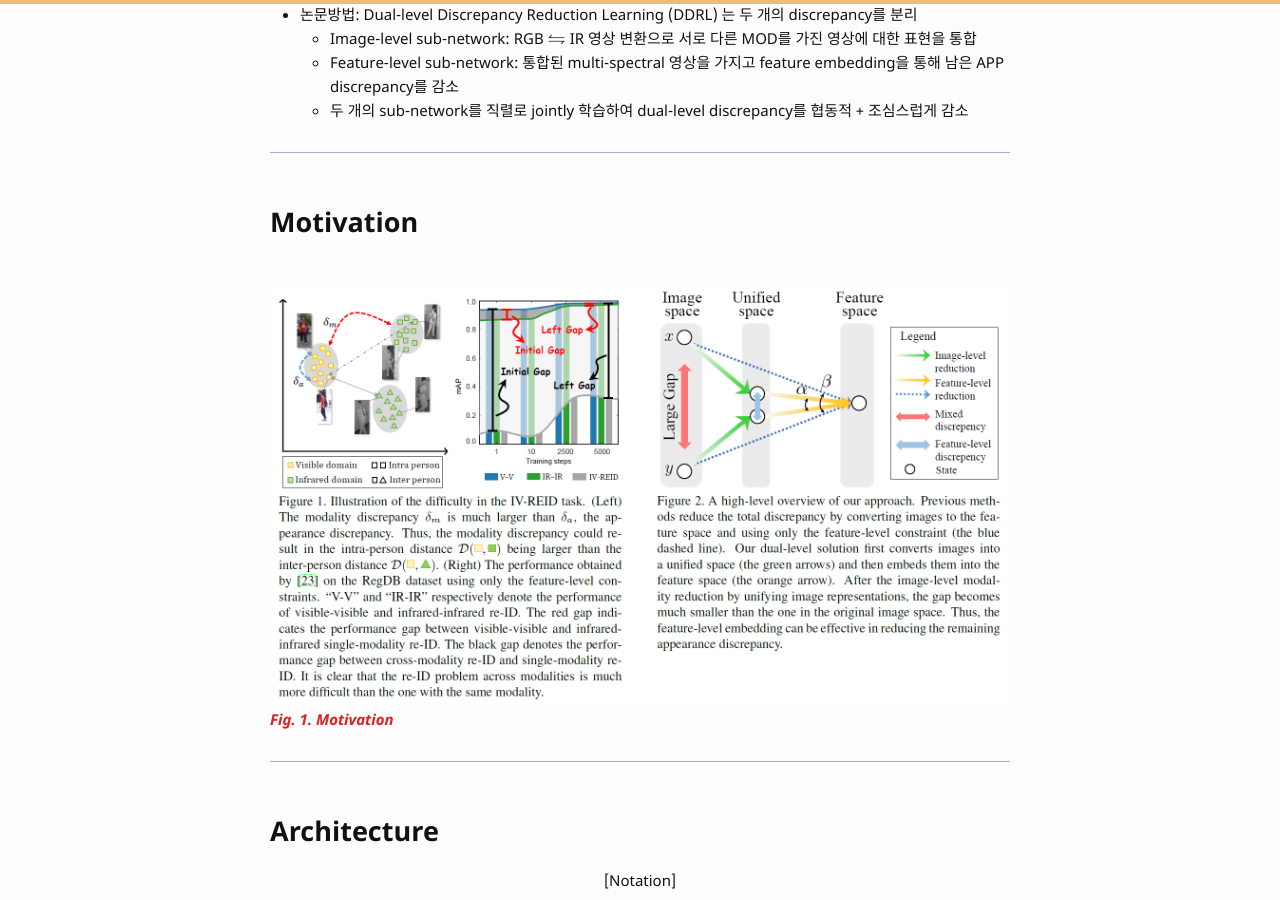
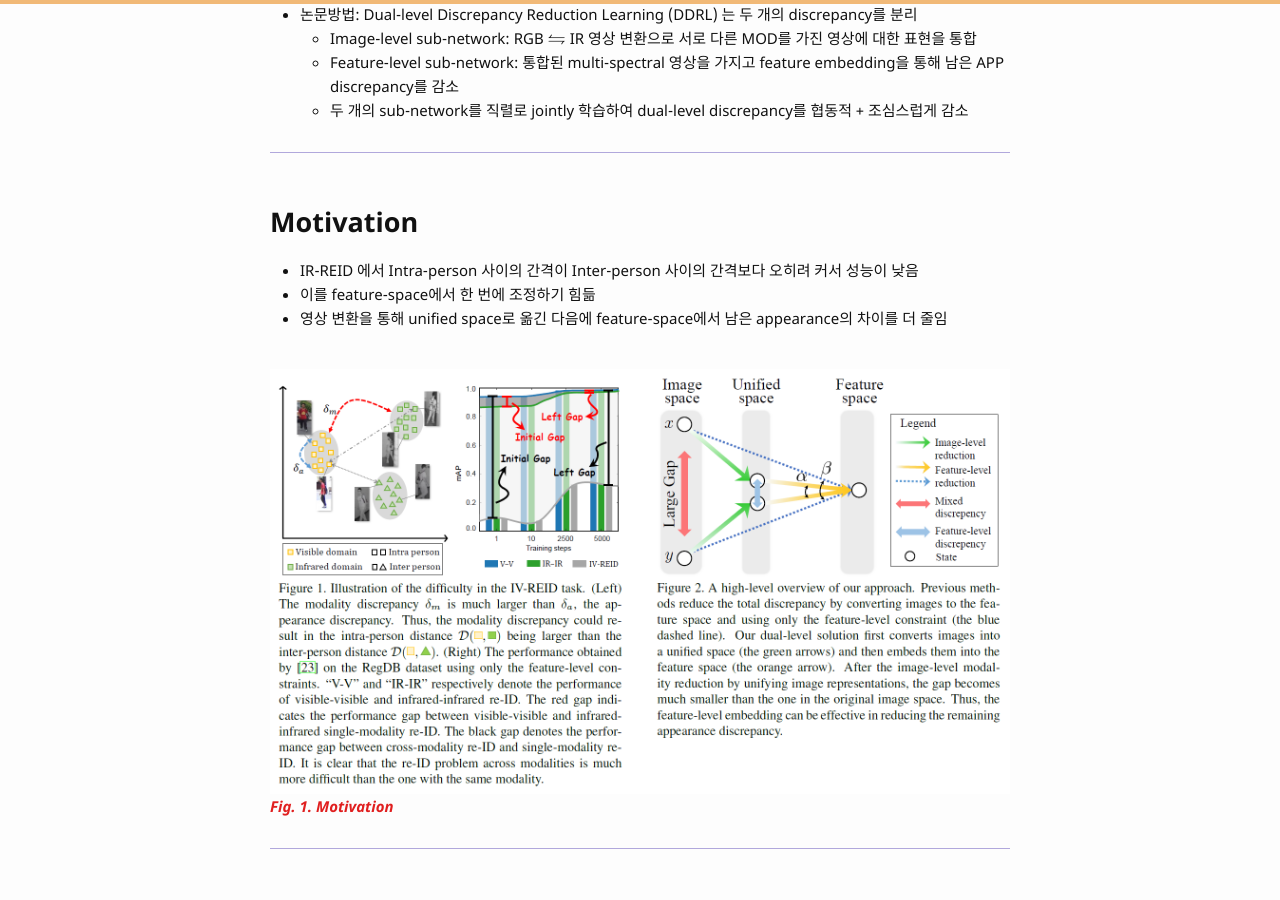
Before and after one commit to bismex/bismex.github.io, a Jekyll site: the page built from _posts/2019-06-19-DDRL.md, in a window 1280 px wide and 900 px high, scrolled down 695 px. Built offline with Jekyll 4.4.1, drawn with Linux system fonts in a browser that asks for light colours; formulas are drawn with MathJax 3.

Commit message:
Update 2019-06-19-DDRL.md

```diff
--- a/_posts/2019-06-19-DDRL.md
+++ b/_posts/2019-06-19-DDRL.md
@@ -31,6 +31,9 @@ tags: CV
 
 ## Motivation
 
+- IR-REID 에서 Intra-person 사이의 간격이 Inter-person 사이의 간격보다 오히려 커서 성능이 낮음
+- 이를 feature-space에서 한 번에 조정하기 힘듦
+- 영상 변환을 통해 unified space로 옮긴 다음에 feature-space에서 남은 appearance의 차이를 더 줄임
 
 <br/>
 ![picture]({{ '/assets/images/DDRL01.png' | relative_url }})
```
